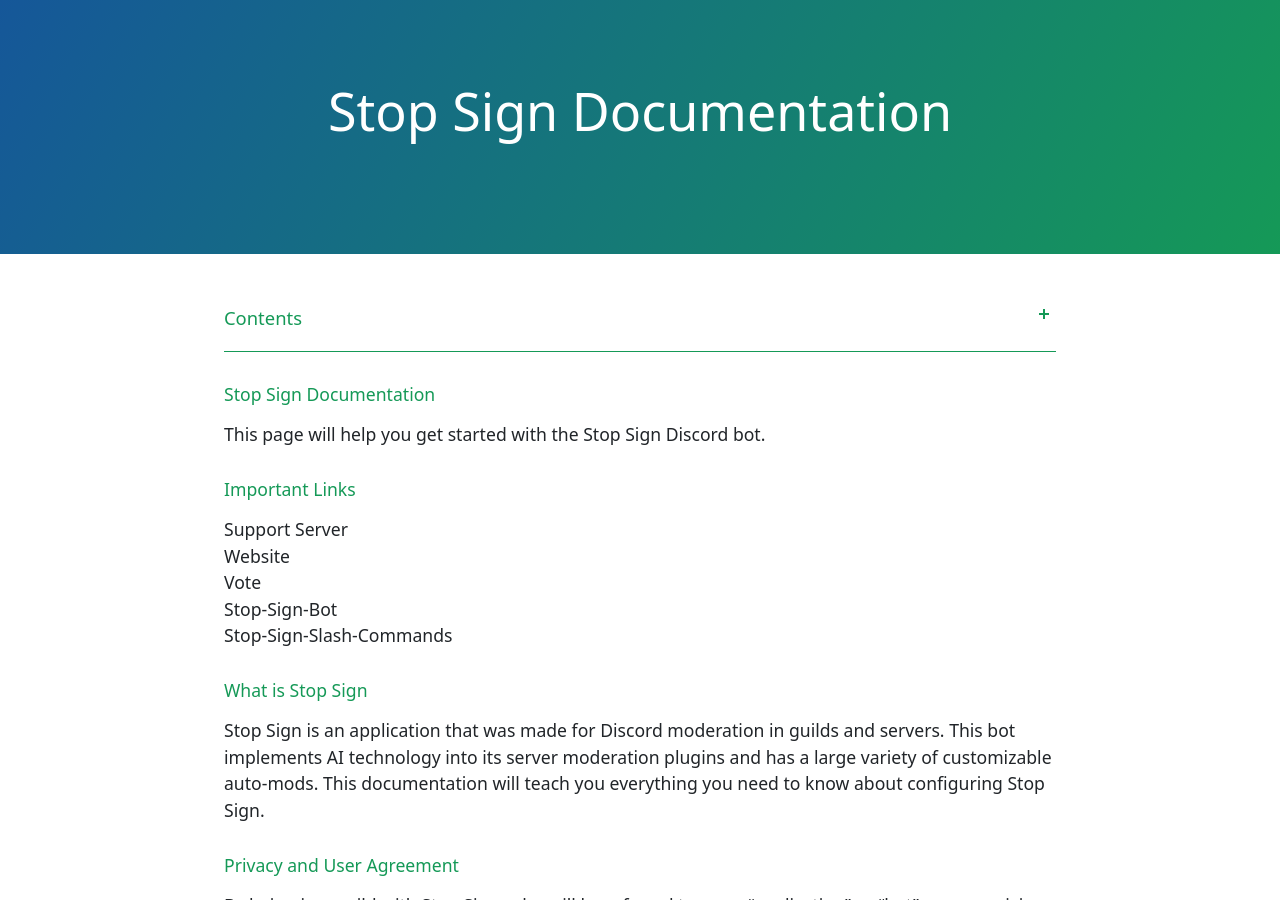
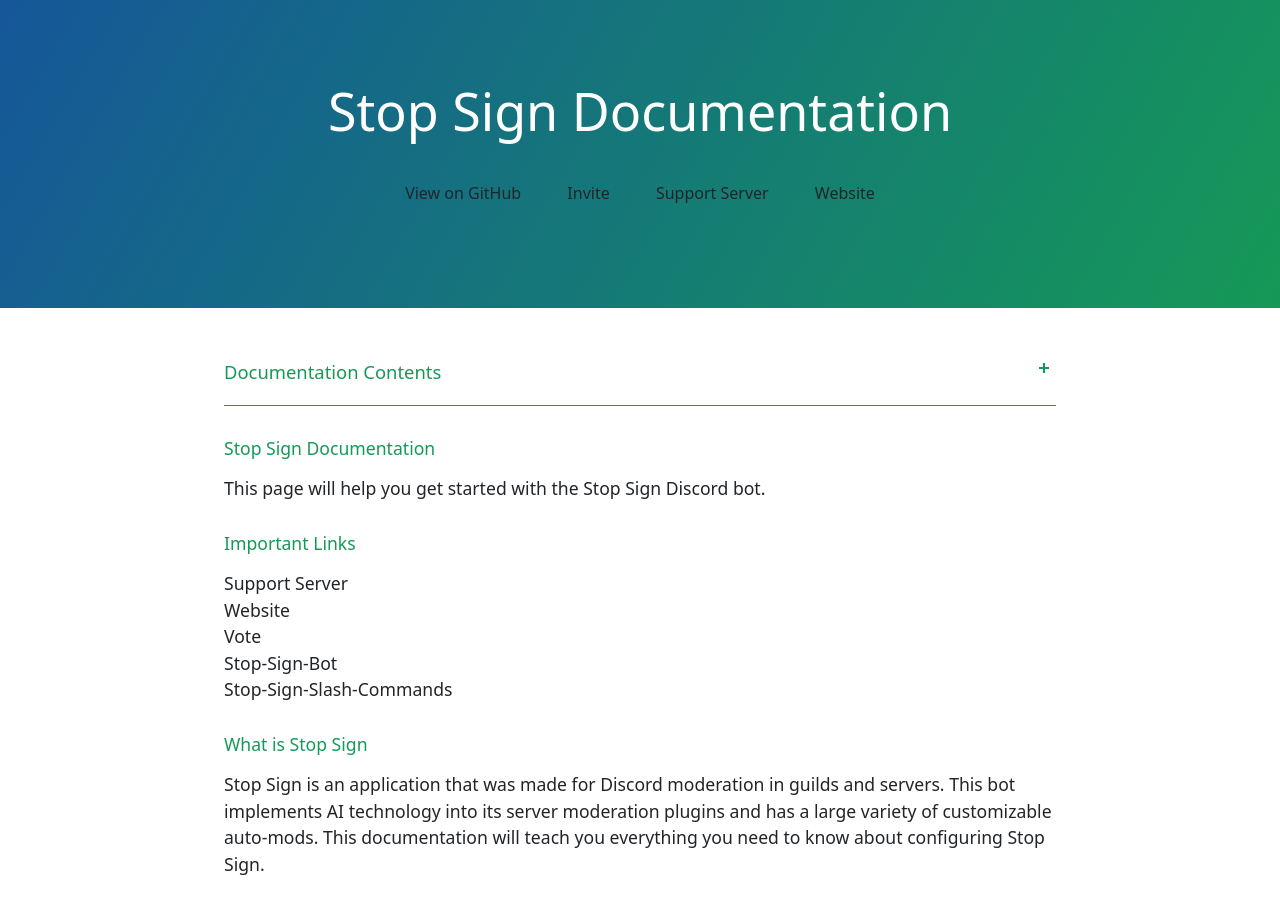
Before and after one commit to confusion0/stop-sign-bot-slash-commands, a Jekyll site: the page built from introduction.md, in a window 1280 px wide and 900 px high. Built offline with Jekyll 4.4.1, drawn with Linux system fonts in a browser that asks for light colours; nearby versions of some CDN libraries; library files that are not in the unit come from our copies.

Commit message:
Update template.html

```diff
--- a/_layouts/template.html
+++ b/_layouts/template.html
@@ -39,6 +39,11 @@
     <section class="page-header">
       <h1 class="project-name">Stop Sign Documentation</h1>
       <h2 class="project-tagline"></h2>
+
+      <a href="https://github.com/confusion0/stop-sign-bot-slash-commands" class="btn">View on GitHub</a>
+      <a href="https://discord.com/api/oauth2/authorize?client_id=823568726372253716&permissions=8&scope=applications.commands%20bot" class="btn">Invite</a>
+      <a href="https://discord.gg/e4fxq8vCfM" class="btn">Support Server</a>
+      <a href="https://stopsign.glitch.me/" class="btn">Website</a>
     </section>
 
     <section class="main-content">
@@ -46,7 +51,7 @@
       <div class="accordion">
       <div class="accordion-item">
         <button id="accordion-button" aria-expanded="false">
-          <span class="accordion-title">Contents</span>
+          <span class="accordion-title">Documentation Contents</span>
           <span class="icon" aria-hidden="true"></span>
         </button>
         <div class="accordion-content">
```
